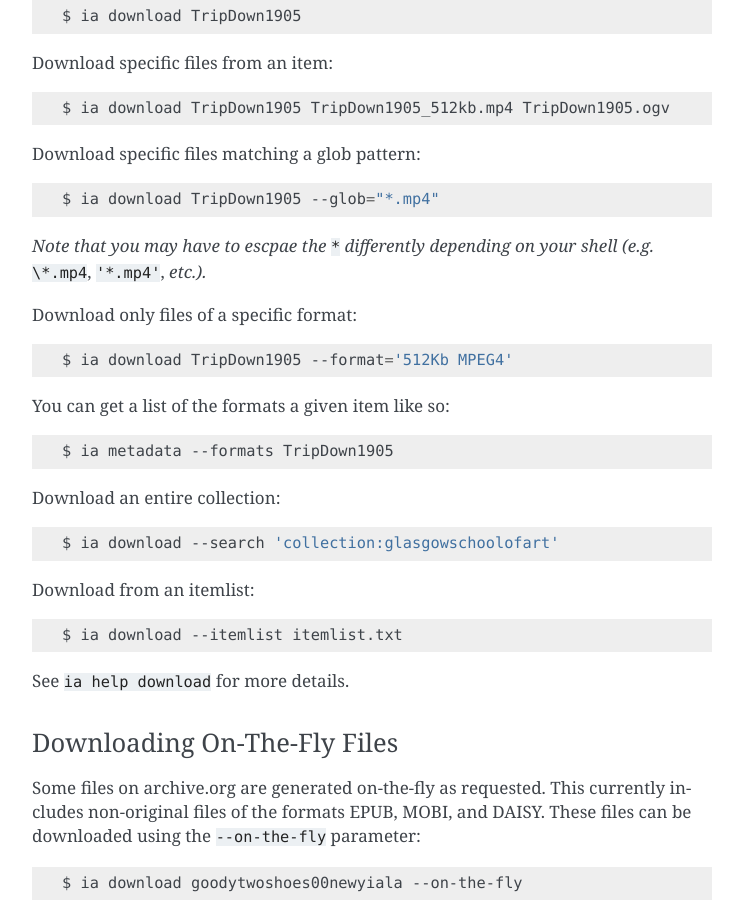
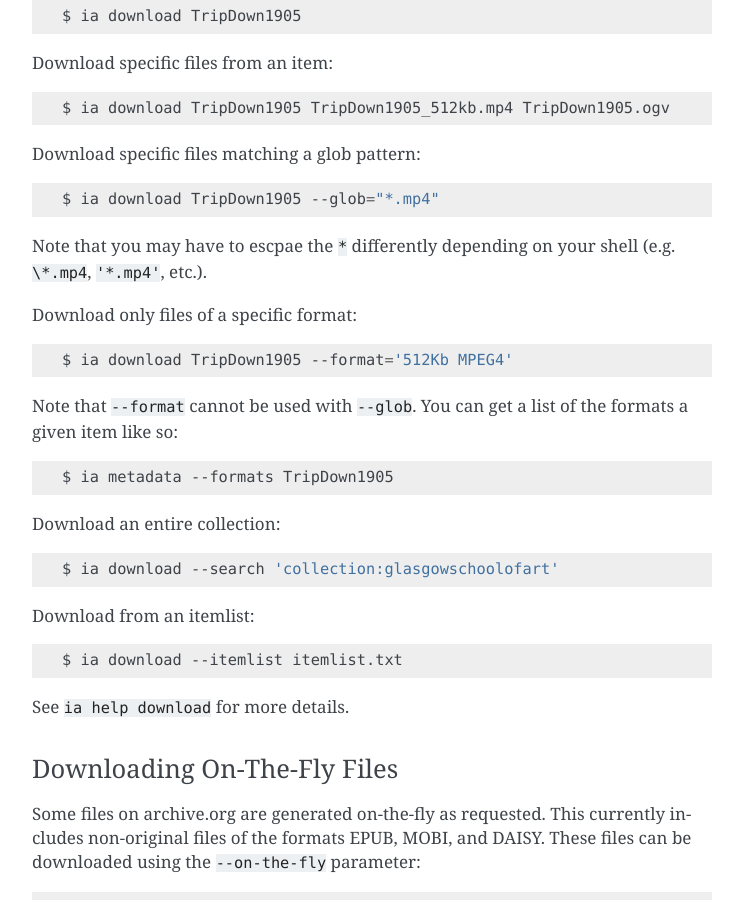
Before and after one commit to jjjake/internetarchive, a Sphinx documentation site: the page built from docs/source/cli.rst, in a window 1280 px wide and 900 px high, scrolled down 3393 px. Shown: the whole window, without its empty margins (368-1111 px from the left). Built offline with Sphinx 7.4.7, drawn with Linux system fonts in a browser that asks for light colours.

Commit message:
Don't allow --glob and --format to both be specified in CLI.
Fixes #180

```diff
--- a/docs/source/cli.rst
+++ b/docs/source/cli.rst
@@ -173,7 +173,7 @@
 
     $ ia download TripDown1905 --glob="*.mp4"
 
-*Note that you may have to escpae the* ``*`` *differently depending on your shell (e.g.* ``\*.mp4``, ``'*.mp4'``, *etc.).*
+Note that you may have to escpae the ``*`` differently depending on your shell (e.g. ``\*.mp4``, ``'*.mp4'``, etc.).
 
 Download only files of a specific format:
 
@@ -181,6 +181,7 @@
 
     $ ia download TripDown1905 --format='512Kb MPEG4'
 
+Note that ``--format`` cannot be used with ``--glob``.
 You can get a list of the formats a given item like so:
 
 .. code:: bash
```
Also changed, not shown: 1 other file.
